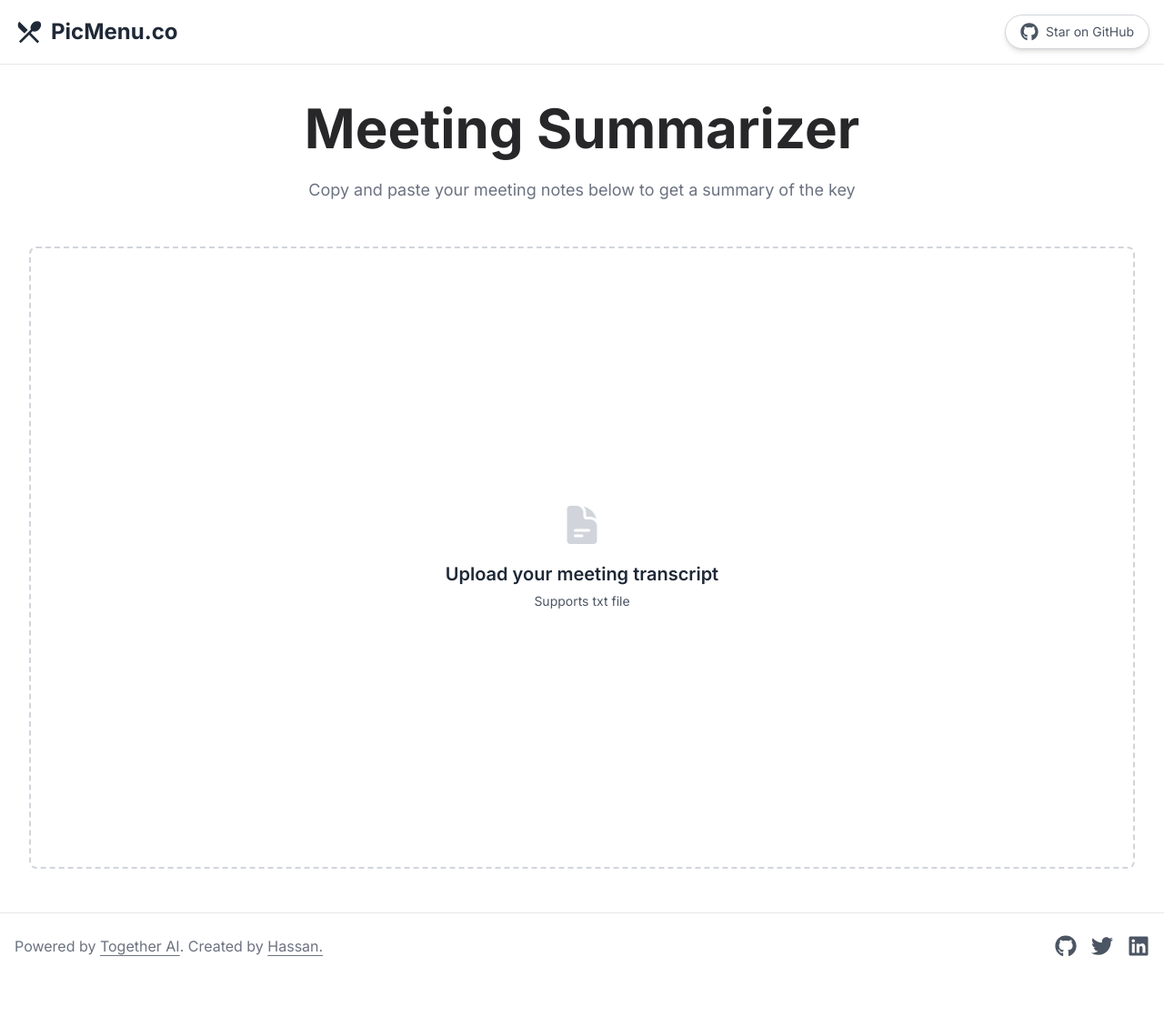
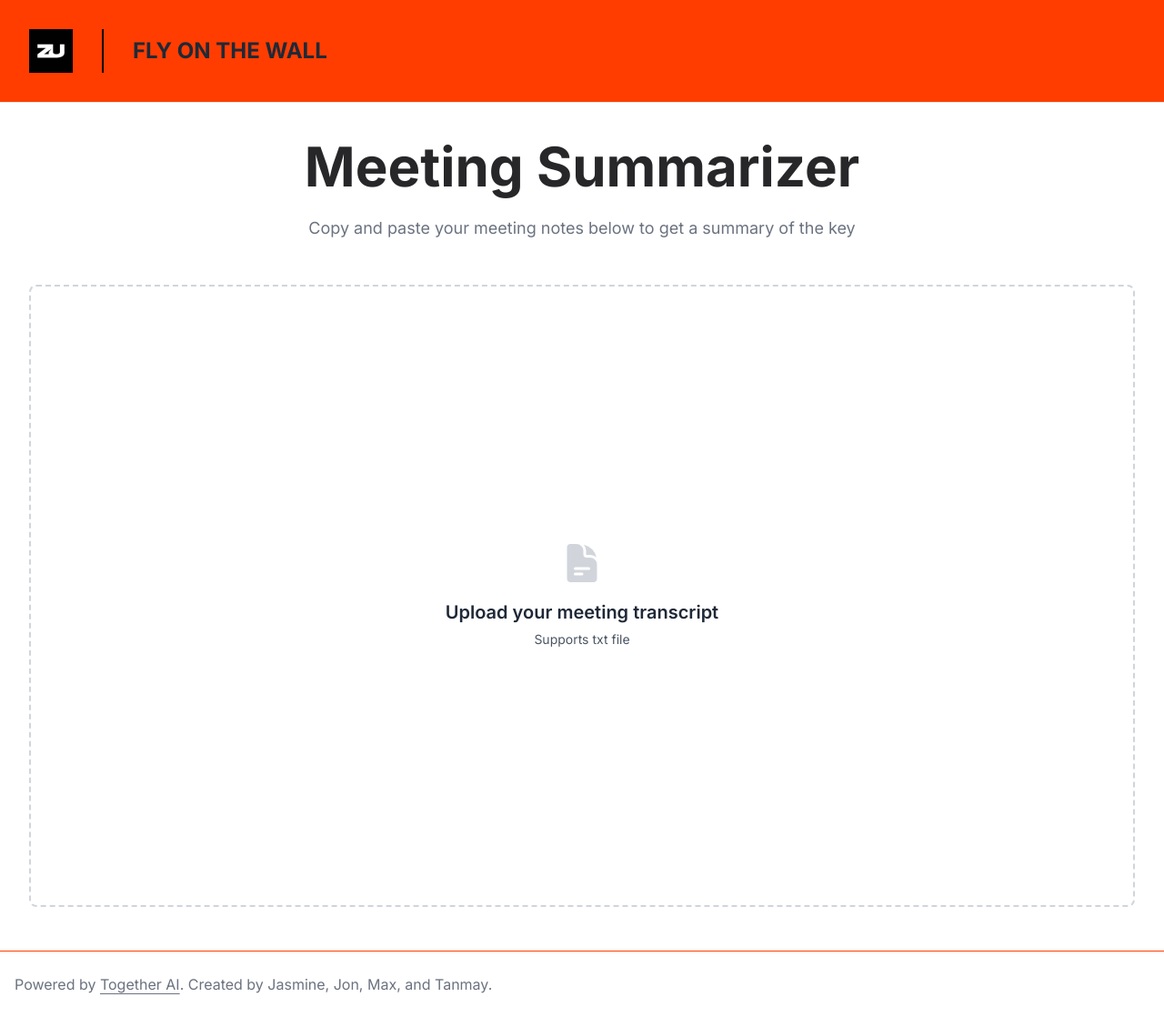
Before and after one commit to tanmay-pathak/flyonthewall, a Next.js app: page / in a window 1280 px wide. Shown: the whole page at 91% size. Before the commit the page ends 1076 px from the top, so only its background shows below. Built offline with nearby package versions, Linux system fonts and the light colour scheme.

Commit message:
feat: header and footer styling

```diff
--- a/components/footer.tsx
+++ b/components/footer.tsx
@@ -2,7 +2,7 @@ import { FaGithub, FaTwitter, FaLinkedin } from "react-icons/fa";
 
 export function Footer() {
   return (
-    <footer className="bg-white border-t border-gray-200 mt-auto">
+    <footer className="bg-white border-t border-zuPrimary mt-auto">
       <div className="container mx-auto px-4 py-6">
         <div className="flex flex-col md:flex-row items-center justify-between">
           <div className="text-center md:text-left mb-4 md:mb-0">
@@ -16,45 +16,8 @@ export function Footer() {
               >
                 Together AI
               </a>
-              . Created by{" "}
-              <a
-                href="https://twitter.com/nutlope"
-                target="_blank"
-                rel="noopener noreferrer"
-                className="text-gray-500 hover:text-gray-900 transition-colors  underline-offset-4 underline"
-              >
-                Hassan.
-              </a>
+              . Created by Jasmine, Jon, Max, and Tanmay.
             </p>
-          </div>
-          <div className="flex space-x-4">
-            <a
-              href="https://github.com/Nutlope/picmenu"
-              target="_blank"
-              rel="noopener noreferrer"
-              className="text-gray-600 hover:text-gray-800 transition-colors"
-            >
-              <FaGithub className="h-6 w-6" />
-              <span className="sr-only">GitHub</span>
-            </a>
-            <a
-              href="https://twitter.com/nutlope"
-              target="_blank"
-              rel="noopener noreferrer"
-              className="text-gray-600 hover:text-gray-800 transition-colors"
-            >
-              <FaTwitter className="h-6 w-6" />
-              <span className="sr-only">Twitter</span>
-            </a>
-            <a
-              href="https://linkedin.com/in/nutlope"
-              target="_blank"
-              rel="noopener noreferrer"
-              className="text-gray-600 hover:text-gray-800 transition-colors"
-            >
-              <FaLinkedin className="h-6 w-6" />
-              <span className="sr-only">LinkedIn</span>
-            </a>
           </div>
         </div>
       </div>
--- a/components/header.tsx
+++ b/components/header.tsx
@@ -1,25 +1,15 @@
 import Link from "next/link";
-import { MdRestaurantMenu } from "react-icons/md";
-import { FaGithub } from "react-icons/fa";
 
 export function Header() {
   return (
-    <header className="bg-white border-b border-gray-200">
-      <div className="container mx-auto px-4 py-4">
+    <header className="bg-zuPrimary border-b border-gray-200">
+      <div className="container mx-auto px-8 py-8">
         <div className="flex items-center justify-between">
-          <Link href="/" className="flex items-center space-x-2">
-            <MdRestaurantMenu className="h-8 w-8 text-gray-800" />
-            <span className="text-2xl font-bold text-gray-800">PicMenu.co</span>
+          <Link href="/" className="flex items-center space-x-8">
+            <img src="/zu-logo.png" alt="zu" className="h-12 w-12"/>
+            <span className="h-12 border-r-2 border-black"></span>
+            <span className="text-2xl font-bold">FLY ON THE WALL</span>
           </Link>
-          <a
-            className="flex max-w-fit items-center justify-center space-x-2 rounded-full border border-gray-300 bg-white px-4 py-2 text-sm text-gray-600 shadow-md transition-colors hover:bg-gray-100"
-            href="https://github.com/Nutlope/picmenu"
-            target="_blank"
-            rel="noopener noreferrer"
-          >
-            <FaGithub className="h-5 w-5" />
-            <p>Star on GitHub</p>
-          </a>
         </div>
       </div>
     </header>
--- a/tailwind.config.ts
+++ b/tailwind.config.ts
@@ -11,6 +11,7 @@ export default {
   theme: {
     extend: {
       colors: {
+        zuPrimary: "#FF3D00",
         background: "hsl(var(--background))",
         foreground: "hsl(var(--foreground))",
         card: {
```
Also changed, not shown: public/zu-logo.png (added).
